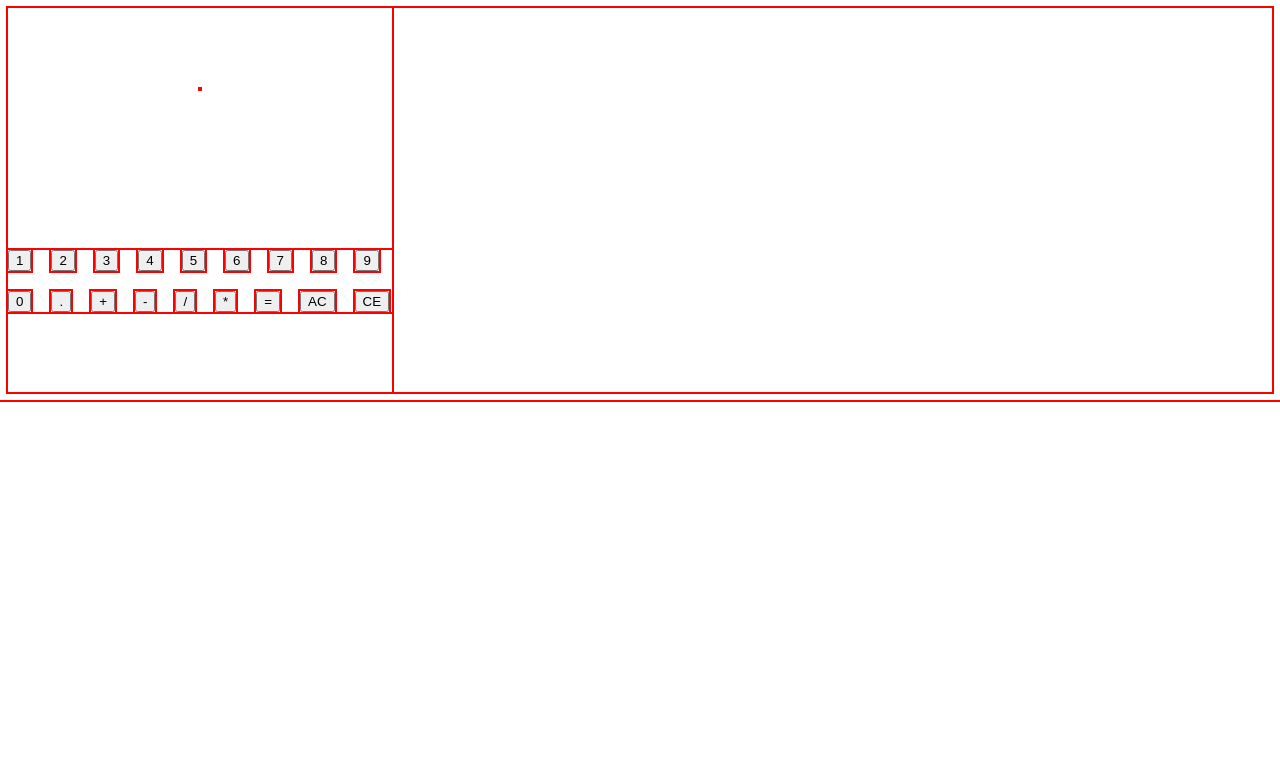
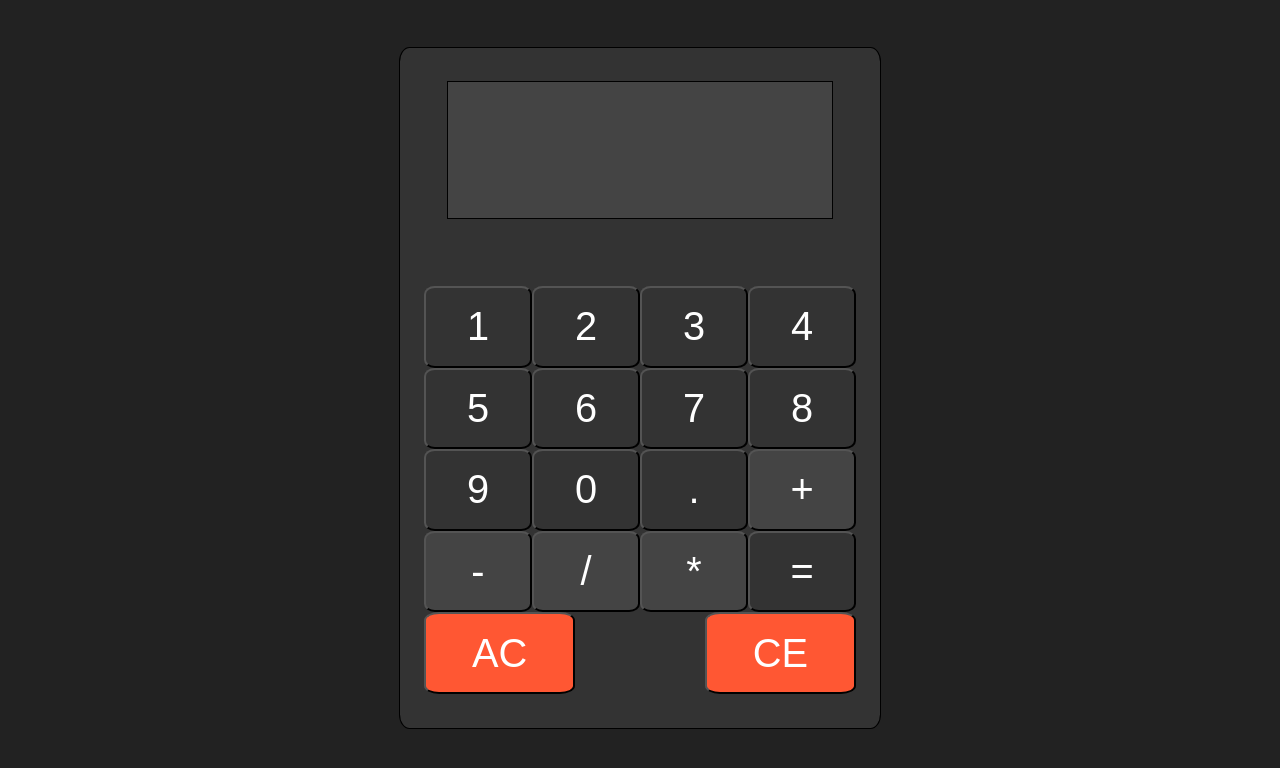
Before and after one commit to Mic-Tyson/calculator, a plain HTML site: page index.html in a window 1280 px wide. Drawn offline with Linux system fonts and the light colour scheme.

Commit message:
Add styling, color scheme, and hover effects

```diff
--- a/assets/style.css
+++ b/assets/style.css
@@ -1,20 +1,99 @@
-* {
-    outline: 2px solid red;
+
+:root {
+    --background-color: #222;
+    --button-background-color: #333;
+    --button-text-color: #fff;
+    --display-background-color: #444;
+    --display-text-color: #fff;
+    --highlight-color: #302f2f;
+    --operator-highlight-color: #3d3d3d;
+    --operator-background-color: #444;
+    --special-button-background-color: #ff5733;
+    --special-button-highlight-color: #fa461e;
+}
+
+ *{
+    font-family: "lcd-digital" "Helvetica Neue", Arial, sans-serif;
+    font-size: larger;
+  }
+
+  body{
+    display: flex;
+    justify-content: space-around;
+    background-color: var(--background-color);
+
   }
 
 .calc-body{
     display: flex;
     flex-direction: column;
     flex-wrap: wrap;
-    height: 30vw;
-    width: 30vw;
+    height: 85vh;
+    width: 60vh;
+    margin:5vh;
     align-items: center;
     justify-content: space-around;
+    outline: 1px solid black;
+    background-color: var(--button-background-color);
+    border-radius: 2%;
+}
+
+.calc-display{
+    font-size: 140%;
+    display: flex;
+    width: 80%;
+    height: 20%;
+    flex-wrap: wrap;
+    word-break: break-all;
+    outline: 1px solid black;
+    justify-content: flex-end;
+    background-color: var(--display-background-color);
+    color: var(--display-text-color);
 }
 
 .calc-buttons{
+    box-sizing: border-box;
     display: flex;
     flex-wrap: wrap;
-    gap: 20px;
+    width:90%;
+    height: 60%;
+
+    justify-content: space-between;
+    align-items: space-around;
 
 }
+
+button{
+    width: 25%;
+    border-radius: 10%;
+    background-color: var(--button-background-color);
+    color: var(--button-text-color);
+}
+
+button:hover{
+    background-color: var(--highlight-color);
+
+}
+
+.O{
+    background-color: var(--operator-background-color);
+}
+.O:hover{
+    background-color: var(--operator-highlight-color);
+}
+
+.AC, .CE{
+    width: 35%;
+}
+
+.PRINT {
+    width: 50%
+}
+
+.AC, .CE, .PRINT {
+    background-color: var(--special-button-background-color);
+}
+
+.AC:hover, .CE:hover, .PRINT:hover {
+    background-color: var(--special-button-highlight-color);
+}
```
